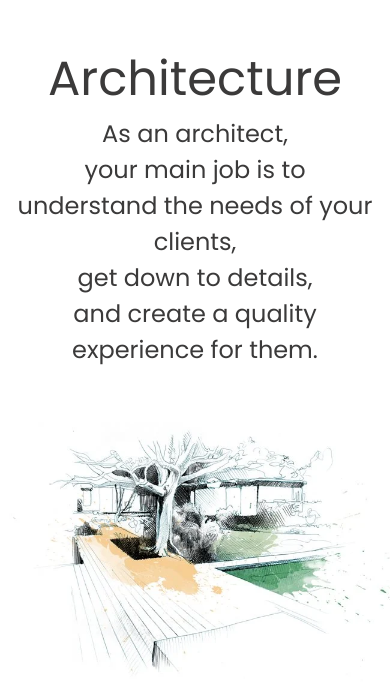
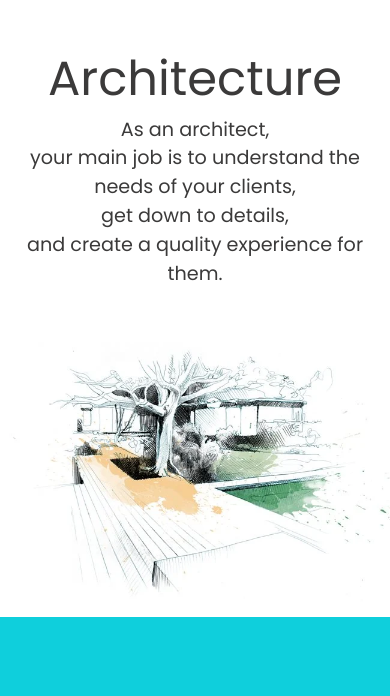
Before and after one commit to zlilyoffe/zlilyoffe.github.io, a PHP site: page /arch.html in a window 390 px wide. Shown: the part 60-756 px from the top of the page. Run offline with PHP 8.4, Linux system fonts and the light colour scheme; some libraries are stand-ins or nearby versions.

Commit message:
responsive

```diff
--- a/arch.html
+++ b/arch.html
@@ -85,7 +85,7 @@
                     <h2 style="font-size: 3em;">
                         Architecture
                     </h2>
-                    <p style="font-size: 1.5em;">
+                    <p class="font-arch">
                       As an architect, <br> your main job is to understand the needs of your clients,<br> get down to details,<br>and create a quality experience for them.
                                         </div>
                 </div>
--- a/css/responsive.css
+++ b/css/responsive.css
@@ -198,6 +198,9 @@
   .home {
     font-size: 30px;
   }
+  .font-arch{
+    font-size: 1.2em;
+  }
 }
 
 @media (min-width: 1200px) {
--- a/css/style.css
+++ b/css/style.css
@@ -932,6 +932,9 @@
   padding-left: 40px;
   padding-top: 30px;
 }
+.font-arch{
+  font-size: 1.5em;
+}
 /*
 .back-to-top {
   text-align: center;
--- a/index.html
+++ b/index.html
@@ -240,7 +240,7 @@
       <div class="portfolio_container layout_padding2">
 
           <div class="box-2-btm">
-            <div class="img-box b-5">
+            <div class="img-box b-3">
               <img src="images/archPort.png" alt="">
               <div class="btn-box">
                 <a href="arch.html" class="btn-1">
```
